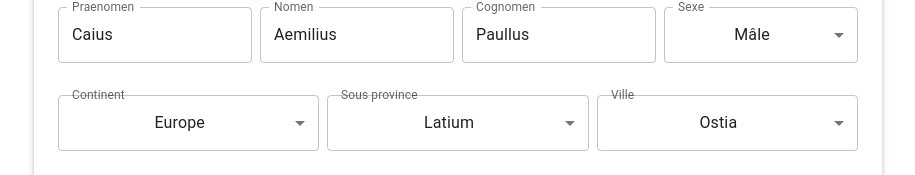
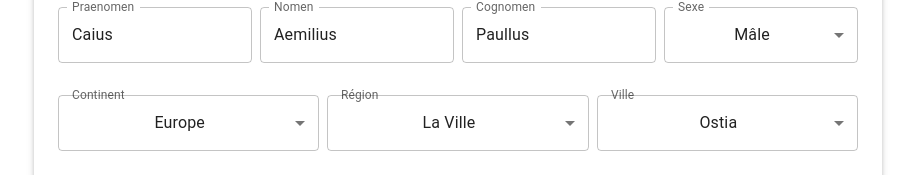
Before and after one commit to gabriellevy/destin-extremis-react, a React (Create React App) app: page / in a window 1280 px wide. Shown: the part 266-441 px from the top of the page, without its empty margins (182-1097 px from the left). Built offline with nearby package versions, Linux system fonts and the light colour scheme.

Commit message:
sousProvince -> région

```diff
--- a/src/compos/creation_perso/SelectionLieu.tsx
+++ b/src/compos/creation_perso/SelectionLieu.tsx
@@ -1,15 +1,15 @@
 import {Controller, useFormContext} from "react-hook-form";
 import {Perso} from "../../types/Perso";
 import {FormControl, Grid2, InputLabel, MenuItem, Select} from "@mui/material";
-import {getSousProvinces, Continent, continentsOptions} from "../../donnees/geographie/continents";
+import {getRegions, Continent, continentsOptions} from "../../donnees/geographie/continents";
 import {Option} from "../../types/lieux/Lieu";
-import {getVilles, SousProvince} from "../../donnees/geographie/sousProvince";
+import {getQuartiers, Region} from "../../donnees/geographie/region";
 import {Ville} from "../../donnees/geographie/villes";
 
 export default function SelectionLieu() {
     const { control, watch, formState: { errors } } = useFormContext<Perso>();
     const continentSelectionne:Continent = watch("lieu.continent");
-    const sousProvinceSelectionnee:SousProvince = watch("lieu.sousProvince");
+    const sousProvinceSelectionnee:Region = watch("lieu.region");
 
     return (
         <>
@@ -35,15 +35,15 @@ export default function SelectionLieu() {
             <Grid2 size={4}>
                 <Controller
                     control={control}
-                    name="lieu.sousProvince"
+                    name="lieu.region"
                     render={({ field }) => (
-                        <FormControl margin="normal" error={!!errors.lieu?.sousProvince}
+                        <FormControl margin="normal" error={!!errors.lieu?.region}
                                      fullWidth>
-                            <InputLabel>Sous province</InputLabel>
+                            <InputLabel>Région</InputLabel>
                             <Select {...field}>
-                                {Object.values(getSousProvinces(continentSelectionne.toString())).map((sousProvince: SousProvince) => (
-                                    <MenuItem value={sousProvince.valueOf()} key={sousProvince.valueOf()}>
-                                        {sousProvince.valueOf()}
+                                {Object.values(getRegions(continentSelectionne)).map((region: Region) => (
+                                    <MenuItem value={region.valueOf()} key={region.valueOf()}>
+                                        {region.valueOf()}
                                     </MenuItem>
                                 ))}
                             </Select>
@@ -60,7 +60,7 @@ export default function SelectionLieu() {
                                      fullWidth>
                             <InputLabel>Ville</InputLabel>
                             <Select {...field}>
-                                {Object.values(getVilles(sousProvinceSelectionnee.toString())).map((ville: Ville) => (
+                                {Object.values(getQuartiers(sousProvinceSelectionnee.toString())).map((ville: Ville) => (
                                     <MenuItem value={ville.valueOf()} key={ville.valueOf()}>
                                         {ville.valueOf()}
                                     </MenuItem>
--- a/src/donnees/geographie/continents.ts
+++ b/src/donnees/geographie/continents.ts
@@ -1,5 +1,5 @@
 import {Option} from "../../types/lieux/Lieu";
-import {SousProvince} from "./sousProvince";
+import {Region} from "./region";
 
 export enum Continent {
     europe = 'Europe',
@@ -23,10 +23,10 @@ export const continentsOptions: Option[]= [
     { value: Continent.amerique_sud, label: Continent.amerique_sud},
 ];
 
-export function getSousProvinces(provinceStr: string):SousProvince[] {
-    switch (provinceStr) {
+export function getRegions(continent: Continent):Region[] {
+    switch (continent) {
         case Continent.siberie : return [
-            // TODO
+            Region.siberie,
         ];
         case Continent.inde : return [
             // TODO
@@ -38,22 +38,7 @@ export function getSousProvinces(provinceStr: string):SousProvince[] {
             // TODO
         ];
         case Continent.europe : return [
-            SousProvince.latium,
-            SousProvince.campanie,
-            SousProvince.tuscia,
-            SousProvince.umbria,
-            SousProvince.aemilia,
-            SousProvince.Venetia,
-            SousProvince.Liguria,
-            SousProvince.Pedemontium,
-            SousProvince.Insubria,
-            SousProvince.Sicilia,
-            SousProvince.Sardinia,
-            SousProvince.Bruttium,
-            SousProvince.Apulia,
-            SousProvince.Lucania,
-            SousProvince.Sabinum,
-            SousProvince.Samnium,
+            Region.la_ville,
         ];
         case Continent.amerique_centrale : return [
         // TODO
--- /dev/null
+++ b/src/donnees/geographie/region.ts
@@ -0,0 +1,22 @@
+import {Ville} from "./villes";
+
+// ~pays / métropoles etc
+export enum Region {
+    la_ville = "La Ville",
+    siberie = "Sibérie",
+
+    regionInconnue = 'Région inconnue',
+}
+
+export function getQuartiers(sousProvinceStr: string):Ville[] {
+    switch (sousProvinceStr) {
+        case Region.la_ville : return [Ville.rome, Ville.ostia, Ville.tivoli];
+        case Region.siberie : return [
+            Ville.pompei,
+            Ville.herculanum,
+            Ville.capua,
+            Ville.neapolis
+        ];
+    }
+    return [];
+}
--- a/src/donnees/geographie/sousProvince.ts
+++ /dev/null
@@ -1,96 +0,0 @@
-import {Ville} from "./villes";
-
-export enum SousProvince {
-    latium = "Latium",
-    campanie = "Campanie",
-    tuscia = "Tuscia",
-    umbria = "Umbria",
-    aemilia = "Aemilia",
-    Venetia = "Venetia",
-    Liguria = "Liguria",
-    Pedemontium = "Pedemontium",
-    Insubria = "Insubria",
-    Sicilia = "Sicilia",
-    Sardinia = "Sardinia",
-    Bruttium = "Bruttium",
-    Apulia = "Apulia",
-    Lucania = "Lucania",
-    Sabinum = "Sabinum",
-    Samnium = "Samnium",
-
-    sousProvinceInconnue = 'Sous province inconnue',
-}
-
-export function getVilles(sousProvinceStr: string):Ville[] {
-    switch (sousProvinceStr) {
-        case SousProvince.latium : return [Ville.rome, Ville.ostia, Ville.tivoli];
-        case SousProvince.campanie : return [
-            Ville.pompei,
-            Ville.herculanum,
-            Ville.capua,
-            Ville.neapolis
-        ];
-        case SousProvince.tuscia : return [
-            Ville.florentia,
-            Ville.pisae,
-            Ville.luca,
-        ];
-        case SousProvince.umbria : return [
-            Ville.perusia,
-            Ville.asisium,
-        ];
-        case SousProvince.aemilia : return [
-            Ville.bononia,
-            Ville.Ariminum,
-            Ville.Parma,
-        ];
-        case SousProvince.Venetia : return [
-            Ville.Verona,
-            Ville.Patavium,
-            Ville.Aquileia,
-        ];
-        case SousProvince.Liguria : return [
-            Ville.Genua,
-            Ville.Savo,
-        ];
-        case SousProvince.Pedemontium : return [
-            Ville.AugustaTaurinorum,
-            Ville.AugustaPraetoria,
-        ];
-        case SousProvince.Insubria : return [
-            Ville.Mediolanum,
-            Ville.Comum,
-        ];
-        case SousProvince.Sicilia : return [
-            Ville.Syracusae,
-            Ville.Panormus,
-            Ville.Catana,
-        ];
-        case SousProvince.Sardinia : return [
-            Ville.Caralis,
-            Ville.Olbia,
-        ];
-        case SousProvince.Bruttium : return [
-            Ville.Rhegium,
-            Ville.Croton,
-        ];
-        case SousProvince.Apulia : return [
-            Ville.Barium,
-            Ville.Brundisium,
-        ];
-        case SousProvince.Lucania : return [
-            Ville.Potentia,
-            Ville.Mateola,
-        ];
-        case SousProvince.Sabinum  : return [
-            Ville.Amiternum,
-            Ville.Teate,
-        ];
-        case SousProvince.Samnium : return [
-            Ville.Potentia,
-            Ville.CampusBassus,
-            Ville.Aesernia,
-        ];
-    }
-    return [];
-}
--- a/src/donnees/persos/persos_pregens.ts
+++ b/src/donnees/persos/persos_pregens.ts
@@ -1,5 +1,5 @@
 import {anneesToJours} from "../../types/Date";
-import {enVoyageEnCampanie, lieuParDefaut, lieuRome} from "../../types/lieux/Lieu";
+import {enVoyageEnSiberie, lieuParDefaut, lieuRome} from "../../types/lieux/Lieu";
 import {MetalStatut} from "../../types/statut_social/Statut";
 import {Perso, Sexe} from "../../types/Perso";
 import {compsDeBase} from "../../types/comps/Comps";
@@ -59,7 +59,7 @@ export const jeuneHommeEnVoyageEnCampanie: Perso = {
     dateNaissance: anneesToJours(478),
     date: anneesToJours(490),
     jourDuMois: -1,
-    lieu: enVoyageEnCampanie,
+    lieu: enVoyageEnSiberie,
     classeSociale: ClasseSociale.citoyen_romain,
     statut: {rang: 2, metalStatut: MetalStatut.argent},
     carrieres: new Map<metiersEnum, Carriere>,
--- a/src/types/lieux/Lieu.ts
+++ b/src/types/lieux/Lieu.ts
@@ -1,8 +1,8 @@
 import {ResidenceDeVoyage} from "./ResidenceDeVoyage";
 import {Perso} from "../Perso";
-import {getSousProvinces, Continent} from "../../donnees/geographie/continents";
+import {getRegions, Continent} from "../../donnees/geographie/continents";
 import {Ville} from "../../donnees/geographie/villes";
-import {getVilles, SousProvince} from "../../donnees/geographie/sousProvince";
+import {getQuartiers, Region} from "../../donnees/geographie/region";
 
 export type Option = {
     value: string,
@@ -11,7 +11,7 @@ export type Option = {
 
 export type Lieu = {
     continent: Continent,
-    sousProvince: SousProvince,
+    region: Region,
     ville: Ville,
     maison: string|null,
     enVoyage:boolean,
@@ -20,7 +20,7 @@ export type Lieu = {
 
 export const lieuParDefaut: Lieu = {
     continent: Continent.europe,
-    sousProvince: SousProvince.latium,
+    region: Region.la_ville,
     ville: Ville.ostia,
     maison: null,
     enVoyage:false,
@@ -29,16 +29,16 @@ export const lieuParDefaut: Lieu = {
 
 export const lieuRome: Lieu = {
     continent: Continent.europe,
-    sousProvince: SousProvince.latium,
+    region: Region.la_ville,
     ville: Ville.rome,
     maison: null,
     enVoyage:false,
     residenceVoyage: null,
 };
 
-export const enVoyageEnCampanie: Lieu = {
+export const enVoyageEnSiberie: Lieu = {
     continent: Continent.siberie,
-    sousProvince: SousProvince.campanie,
+    region: Region.siberie,
     ville: Ville.herculanum,
     maison: null,
     enVoyage:true,
@@ -47,17 +47,17 @@ export const enVoyageEnCampanie: Lieu = {
 
 export function vaA(perso: Perso, ville: Ville) {
     perso.lieu.ville = ville;
-    const sousProvince: SousProvince = getSousProvinceDeVille(ville);
-    perso.lieu.sousProvince = sousProvince;
+    const sousProvince: Region = getSousProvinceDeVille(ville);
+    perso.lieu.region = sousProvince;
     perso.lieu.continent = getProvinceDeSousProvince(sousProvince);
 }
 
-export function getSousProvinceDeVille(ville: Ville): SousProvince {
-    return Object.values(SousProvince).find(sousProvince=> getVilles(sousProvince).includes(ville)) || SousProvince.sousProvinceInconnue;
+export function getSousProvinceDeVille(ville: Ville): Region {
+    return Object.values(Region).find(sousProvince=> getQuartiers(sousProvince).includes(ville)) || Region.regionInconnue;
 }
 
-export function getProvinceDeSousProvince(sousProvince: SousProvince): Continent {
-    return Object.values(Continent).find(province=> getSousProvinces(province).includes(sousProvince)) || Continent.continentInconnu;
+export function getProvinceDeSousProvince(sousProvince: Region): Continent {
+    return Object.values(Continent).find(continent=> getRegions(continent).includes(sousProvince)) || Continent.continentInconnu;
 }
 
 export function auBordDeLaRiviere(perso: Perso): boolean {
```
